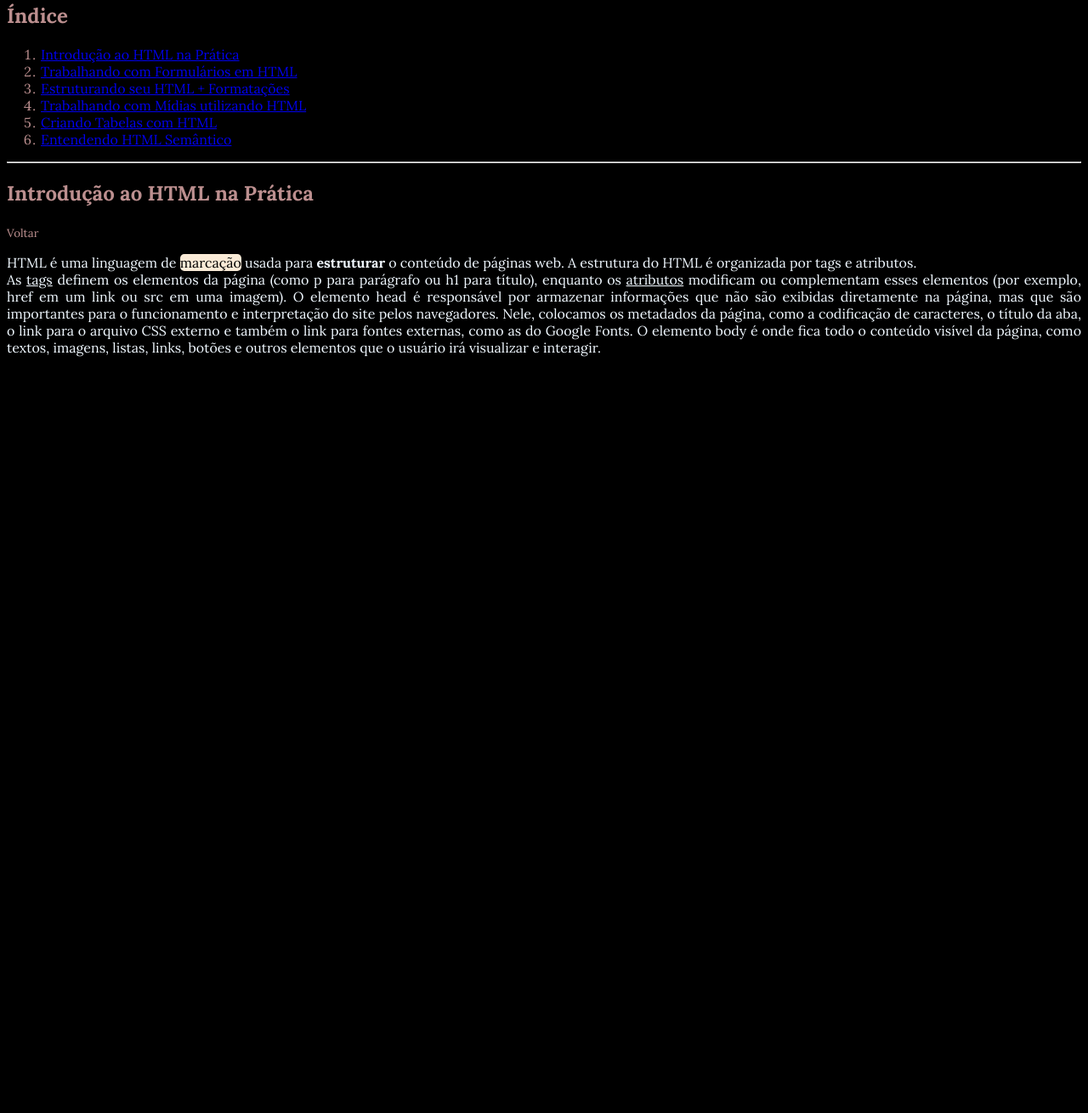
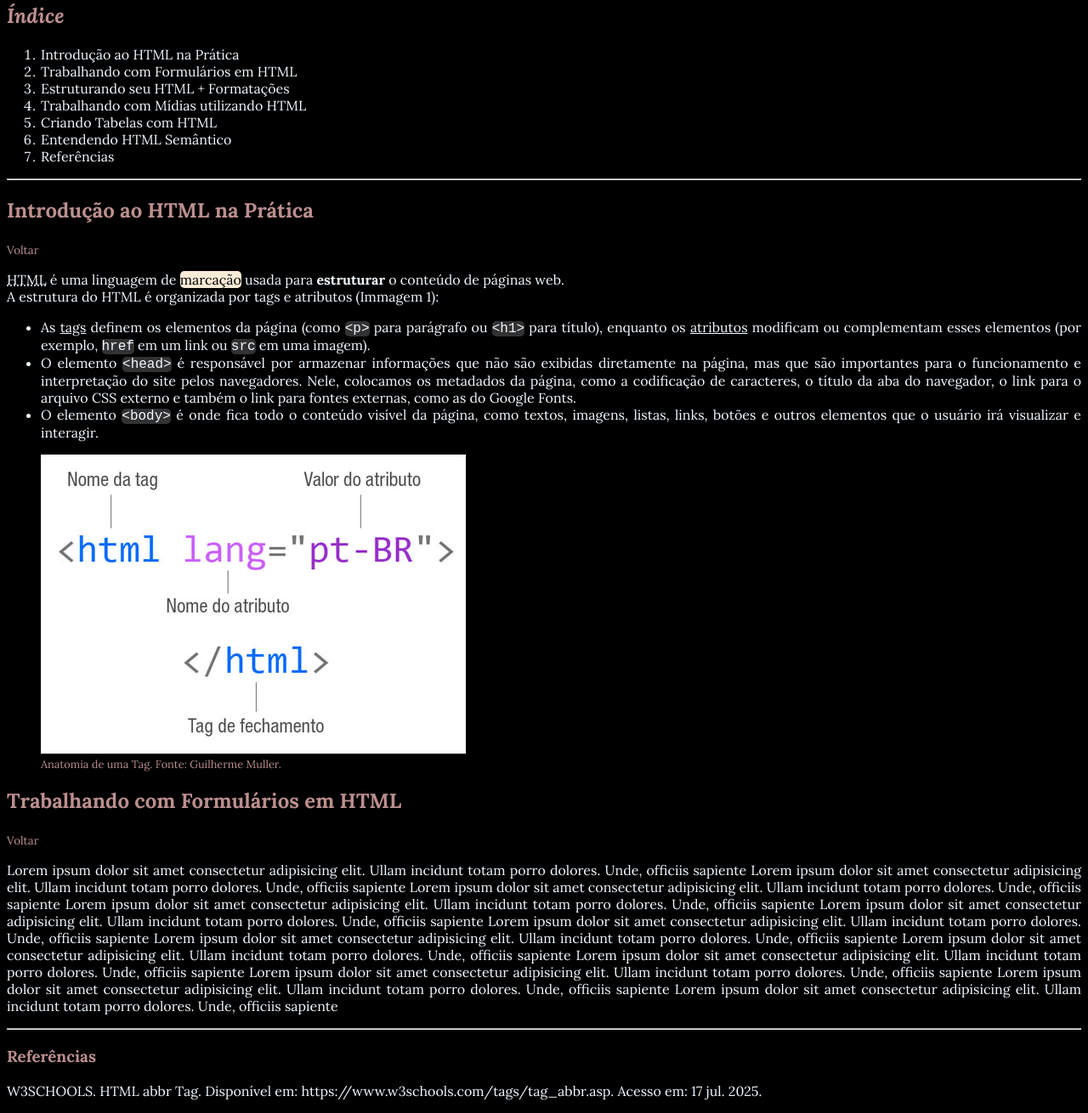
Before and after one commit to grazitorres/dio-desafio-indice-html, a plain HTML site: page index.html in a window 1280 px wide. Shown: the part 103-1413 px from the top of the page at 85% size. Before the commit the page ends 800 px from the top, so only its background shows below. Drawn offline with Linux system fonts and the light colour scheme.

Commit message:
feat: adiciona mais conteúdo e estilização

```diff
--- a/index.html
+++ b/index.html
@@ -1,5 +1,6 @@
 <!DOCTYPE html>
 <html lang="pt-br">
+
 <head>
     <meta charset="UTF-8">
     <meta name="viewport" content="width=device-width, initial-scale=1.0">
@@ -7,16 +8,19 @@
     <link rel="stylesheet" href="style.css">
     <link rel="preconnect" href="https://fonts.googleapis.com">
     <link rel="preconnect" href="https://fonts.gstatic.com" crossorigin>
-    <link href="https://fonts.googleapis.com/css2?family=Lora:ital,wght@0,400..700;1,400..700&display=swap" rel="stylesheet">
+    <link href="https://fonts.googleapis.com/css2?family=Lora:ital,wght@0,400..700;1,400..700&display=swap"
+        rel="stylesheet">
 </head>
+
 <body>
     <header>
-        <h1>Guia de HTML básico</h1>
+        <h1 id="inicio"> Guia de HTML básico</h1>
     </header>
     <hr>
+    <!-- <code>&lt; &gt;</code>              -->
     <main>
         <section class="indice">
-            <h2>Índice</h2>
+            <h2><i>Índice</i></h2>
             <ol>
                 <li><a href="#introducao">Introdução ao HTML na Prática</a></li>
                 <li><a href="#formularios">Trabalhando com Formulários em HTML</a></li>
@@ -24,19 +28,101 @@
                 <li><a href="#midias">Trabalhando com Mídias utilizando HTML</a></li>
                 <li><a href="tabelas">Criando Tabelas com HTML</a></li>
                 <li><a href="#semantica">Entendendo HTML Semântico</a></li>
+                <li><a href="#referencia">Referências</a></li>
             </ol>
         </section>
         <hr>
         <section class="intro">
             <h2 id="introducao">Introdução ao HTML na Prática</h2>
-            <small>Voltar</small>
+            <small> <a href="#inicio">Voltar</a></small>
             <p>
-                HTML é uma linguagem de <mark>marcação</mark> usada para <strong>estruturar</strong> o conteúdo de páginas web. A estrutura do HTML é organizada por tags e atributos.
-                <br>As <u>tags</u> definem os elementos da página (como p para parágrafo ou h1 para título), enquanto os <u>atributos</u> modificam ou complementam esses elementos (por exemplo, href em um link ou src em uma imagem).
-                O elemento head é responsável por armazenar informações que não são exibidas diretamente na página, mas que são importantes para o funcionamento e interpretação do site pelos navegadores. Nele, colocamos os metadados da página, como a codificação de caracteres, o título da aba, o link para o arquivo CSS externo e também o link para fontes externas, como as do Google Fonts.
-                O elemento body é onde fica todo o conteúdo visível da página, como textos, imagens, listas, links, botões e outros elementos que o usuário irá visualizar e interagir.
+                <abbr title="HyperText Markup Language">HTML</abbr> é uma linguagem de <mark>marcação</mark> usada para
+                <strong>estruturar</strong> o conteúdo de
+                páginas web. <br>
+                A estrutura do HTML é organizada por tags e atributos (Immagem 1):
+                <br>
             </p>
+            <ul>
+                <li>As <u>tags</u> definem os elementos da página (como <code>&lt;p&gt;</code> para parágrafo ou
+                    <code>&lt;h1&gt;</code> para título), enquanto os
+                    <u>atributos</u> modificam ou complementam esses elementos (por exemplo, <code>href</code> em um
+                    link ou <code>src</code> em
+                    uma imagem).
+                </li>
+                <li>O elemento <code>&lt;head&gt;</code> é responsável por armazenar informações que não são exibidas
+                    diretamente na página, mas que são importantes para o funcionamento e interpretação do site pelos
+                    navegadores. Nele, colocamos os
+                    metadados da página, como a codificação de caracteres, o título da aba do navegador, o link para o
+                    arquivo CSS
+                    externo e também o link para fontes externas, como as do Google Fonts.
+                </li>
+                <li>O elemento <code>&lt;body&gt;</code> é onde fica todo o conteúdo visível da página, como textos,
+                    imagens, listas, links,
+                    botões e outros elementos que o usuário irá visualizar e interagir.
+                </li>
+            </ul>
+            <figure>
+                <img src="./img/anatomia-tag.jpg" alt="Estrutura de uma tag e seus atributos">
+                <figcaption>Anatomia de uma Tag. Fonte: <a href="https://guilhermemuller.com.br">Guilherme Muller.</a></figcaption>
+            </figure>
+        </section>
+        <section>
+            <h2 id="formularios">Trabalhando com Formulários em HTML</h2>
+            <small> <a href="#inicio">Voltar</a></small>
+            <p> Lorem ipsum dolor sit amet consectetur adipisicing elit. Ullam incidunt totam porro dolores. Unde,
+                officiis
+                sapiente
+                Lorem ipsum dolor sit amet consectetur adipisicing elit. Ullam incidunt totam porro dolores. Unde,
+                officiis
+                sapiente
+                Lorem ipsum dolor sit amet consectetur adipisicing elit. Ullam incidunt totam porro dolores. Unde,
+                officiis
+                sapiente
+                Lorem ipsum dolor sit amet consectetur adipisicing elit. Ullam incidunt totam porro dolores. Unde,
+                officiis
+                sapiente
+                Lorem ipsum dolor sit amet consectetur adipisicing elit. Ullam incidunt totam porro dolores. Unde,
+                officiis
+                sapiente
+                Lorem ipsum dolor sit amet consectetur adipisicing elit. Ullam incidunt totam porro dolores. Unde,
+                officiis
+                sapiente
+
+                Lorem ipsum dolor sit amet consectetur adipisicing elit. Ullam incidunt totam porro dolores. Unde,
+                officiis
+                sapiente
+                Lorem ipsum dolor sit amet consectetur adipisicing elit. Ullam incidunt totam porro dolores. Unde,
+                officiis
+                sapiente
+                Lorem ipsum dolor sit amet consectetur adipisicing elit. Ullam incidunt totam porro dolores. Unde,
+                officiis
+                sapiente
+
+                Lorem ipsum dolor sit amet consectetur adipisicing elit. Ullam incidunt totam porro dolores. Unde,
+                officiis
+                sapiente
+                Lorem ipsum dolor sit amet consectetur adipisicing elit. Ullam incidunt totam porro dolores. Unde,
+                officiis
+                sapiente
+                Lorem ipsum dolor sit amet consectetur adipisicing elit. Ullam incidunt totam porro dolores. Unde,
+                officiis
+                sapiente
+            </p>
+
+        </section>
+        <section></section>
+        <section></section>
+        <section></section>
+        <section></section>
+
+        <hr>
+        <section class="referencias">
+            <h3>Referências</h3>
+            <p>W3SCHOOLS. HTML abbr Tag. Disponível em: https://www.w3schools.com/tags/tag_abbr.asp. Acesso em: 17
+                jul. 2025.</p>
+
         </section>
     </main>
 </body>
+
 </html>
--- a/style.css
+++ b/style.css
@@ -5,6 +5,11 @@ body{
     font-optical-sizing: auto;
     font-weight: 400;
     font-style: normal;
+}
+
+a{
+  text-decoration: none;
+  color: inherit;
 }
 
 p{
@@ -15,5 +20,20 @@ p{
 mark{
    background-color:antiquewhite;
    border-radius: 0.3rem;
+}
+
+code{
+    font-size: 1rem;
+    background-color: rgba(128, 128, 128, 0.389);
+    border-radius: 0.3rem;
+}
+
+li{
+    color: aliceblue;
+    text-align: justify;
+}
+
+figcaption{
+    font-size: 0.8rem;
 
 }
```
